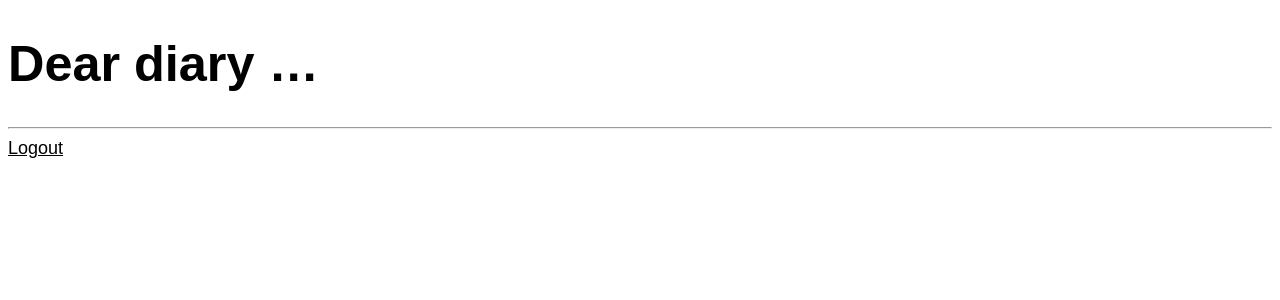
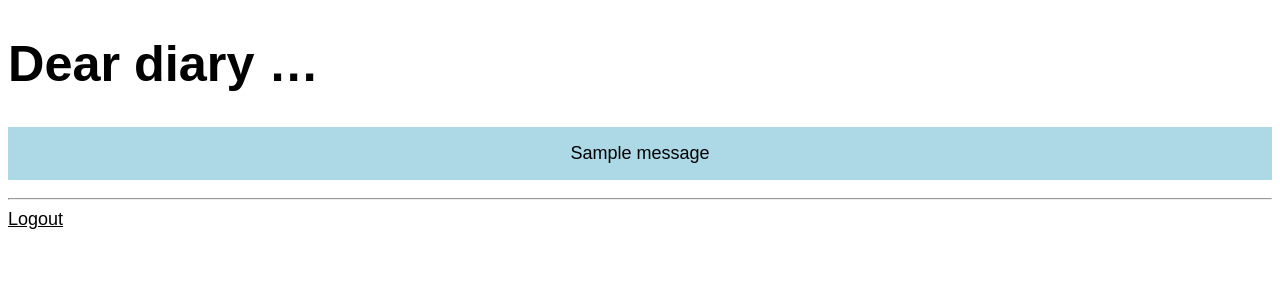
Before and after one commit to Amalabi/MBCCET_PROJECT, a Django app: template my-diary/entries/templates/entries/base.html in a window 1280 px wide. Shown: the top 300 px of the page. Run offline with Django 3.2, Linux system fonts and the light colour scheme; the template is opened without the code that fills it, so the values that code supplies are empty; one stand-in notice (Sample message) is shown.

Commit message:
Update base.html

```diff
--- a/my-diary/entries/templates/entries/base.html
+++ b/my-diary/entries/templates/entries/base.html
@@ -11,6 +11,16 @@
 <body>
     <h1><a href="/">Dear diary …</a></h1>
 
+    {% if messages %}
+        <ul class="messages">
+        {% for message in messages %}
+            <li class="message">
+                {{ message }}
+             </li>
+        {% endfor %}
+        </ul>
+    {% endif %}
+
     {% block content %}{% endblock %}
 
     <hr>
```
